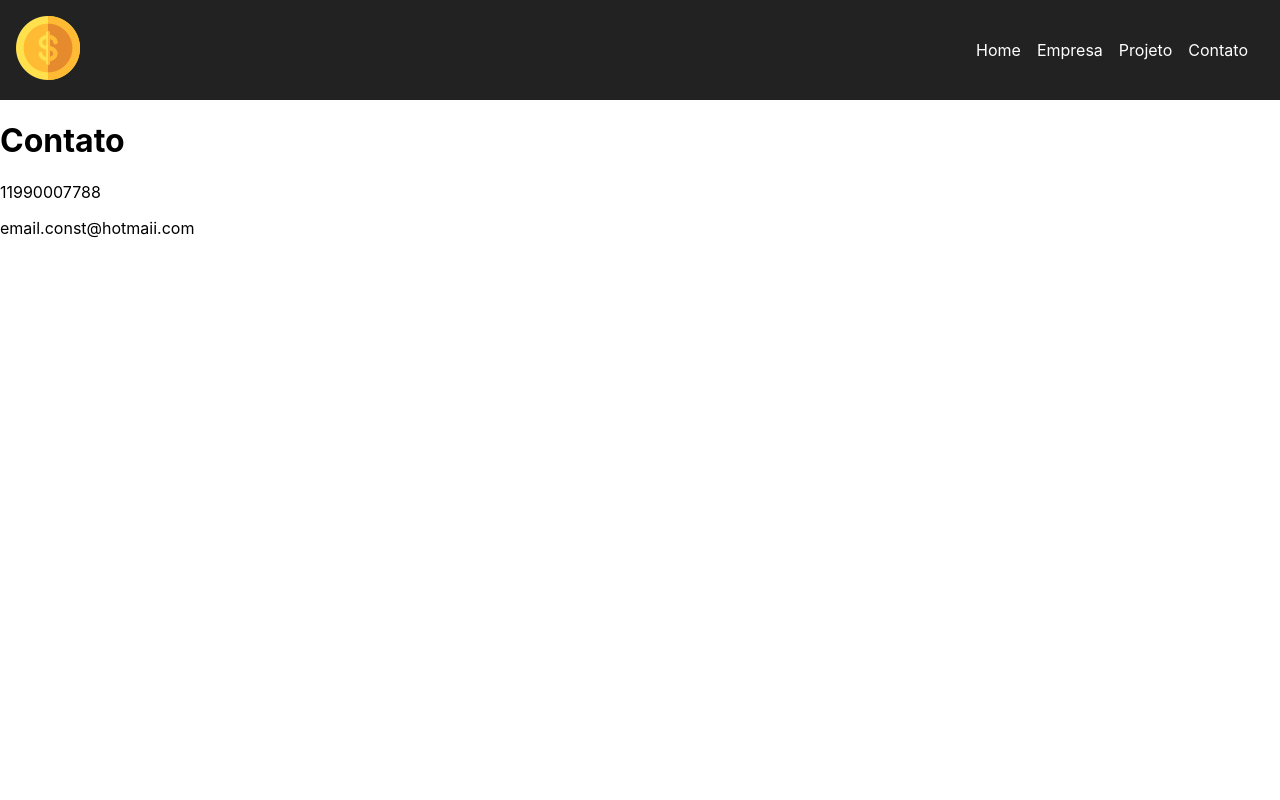
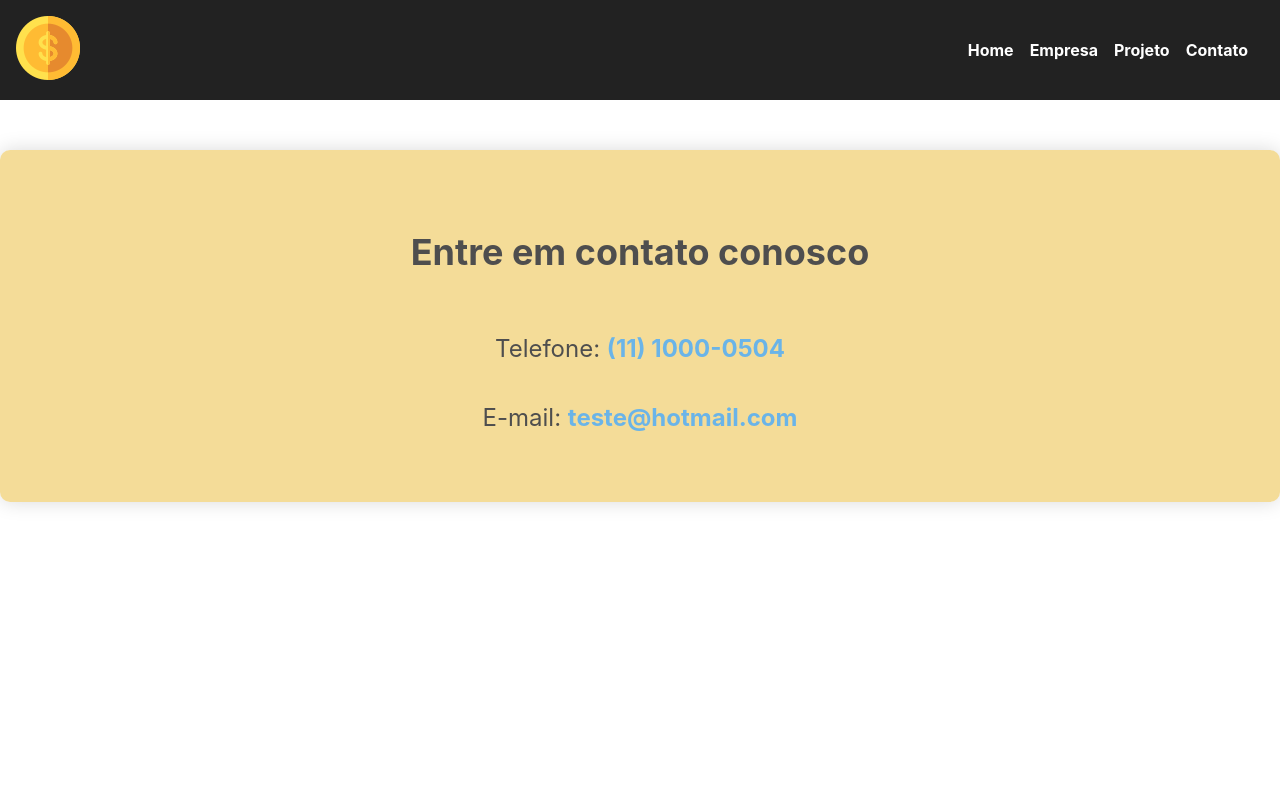
Before and after one commit to Raulvictorsantana/react1, a React (Create React App) app: page /Contato in a window 1280 px wide. Shown: the top 800 px of the page. Built offline with nearby package versions, Linux system fonts and the light colour scheme.

Commit message:
parte final

```diff
--- /dev/null
+++ b/src/Pages/Contato.css
@@ -0,0 +1,40 @@
+/* CSS para estilizar a página de contato com número de telefone e e-mail */
+
+.contato {
+background-color: #2372aa;
+  display: flex;
+  flex-direction: column;
+  justify-content: center;
+  align-items: center;
+  margin-top: 50px;
+  background-color: #e6ad126e;
+
+  border-radius: 10px;
+  padding: 50px;
+  box-shadow: 0px 0px 20px rgba(0, 0, 0, 0.15);
+}
+
+h2 {
+  font-size: 36px;
+  font-weight: bold;
+  margin-bottom: 40px;
+  color: #4e4e4e;
+  text-align: center;
+}
+
+p {
+  margin: 20px 0;
+  font-size: 24px;
+  color: #4e4e4e;
+  text-align: center;
+}
+
+a {
+  color: #6ab4e8;
+  font-weight: bold;
+  text-decoration: none;
+}
+
+a:hover {
+  text-decoration: underline;
+}
--- a/src/Pages/Contato.js
+++ b/src/Pages/Contato.js
@@ -1,10 +1,16 @@
-function Contato(){
-    return(
-    <div>
-         <h1> Contato</h1>
-         <p>11990007788</p>
-         <p> email.const@hotmaii.com</p>
-    </div>
+import React from 'react';
+import './Contato.css';
 
-)}
-export default  Contato
+class Contato extends React.Component {
+  render() {
+    return (
+      <div className="contato">
+        <h2>Entre em contato conosco</h2>
+        <p>Telefone: <a href="tel:111000504">(11) 1000-0504</a></p>
+        <p>E-mail: <a href="mailto:teste@hotmail.com">teste@hotmail.com</a></p>
+      </div>
+    );
+  }
+}
+
+export default Contato;
--- a/src/Pages/empresa.module.css
+++ b/src/Pages/empresa.module.css
@@ -4,7 +4,7 @@
 }
 .empresa_container {
 
-        width: 50%;
+        max-width: 500px;
         padding: 1em;
         border: 1px solid #dbac10;
         margin: 0 auto;
@@ -14,7 +14,8 @@
         font-size: 0.8rem;
         font-weight: bold;
         border-radius: 20px;
-        background-color: #ddd5bd;
-        margin-top: 5%;
+    background-color: #e6ad126e;
+
+        margin-top:20px;
         word-spacing: 2px;
   }
--- a/src/layout/Footer.js
+++ b/src/layout/Footer.js
@@ -18,7 +18,7 @@ function Footer(){
             <FaLinkedin/>
          </li>
      </ul>
-     <p className={styles.copy_right}> <span> Costs </span>&copy;2021</p>
+     <p className={styles.copy_right}> <span> Costs </span>&copy;2023</p>
     </footer>
 
 
--- a/src/layout/mensagem.module.css
+++ b/src/layout/mensagem.module.css
@@ -9,7 +9,7 @@
     font-size: 2rem;
     font-weight: bold;
     border-radius: 20px;
-    background-color: #e4c66b;
+    background-color: #e6ad126e;
     margin-top: 10%;
   }
 
```
Also changed, not shown: src/Pages/contato.module.css (deleted, +0 -50 lines).
